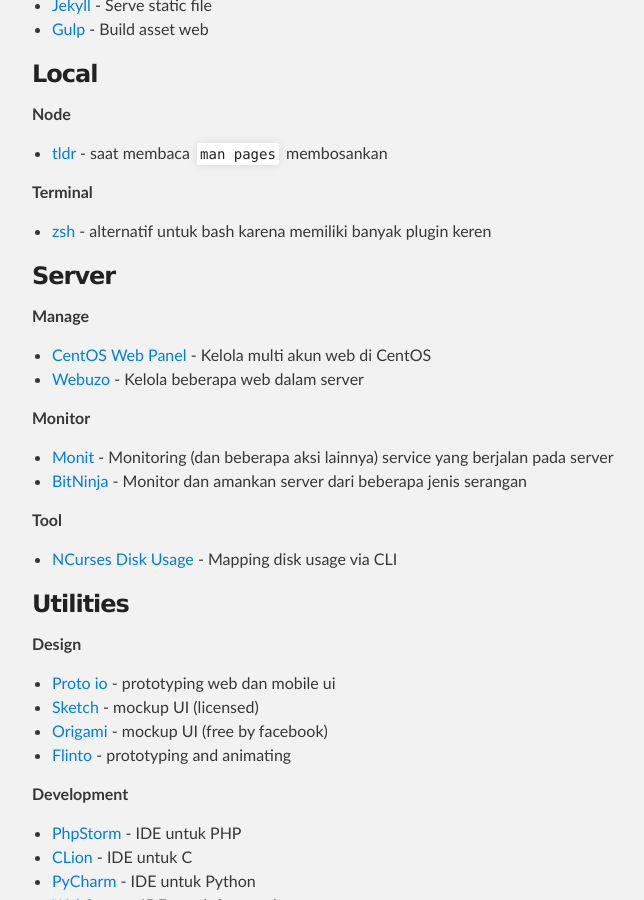
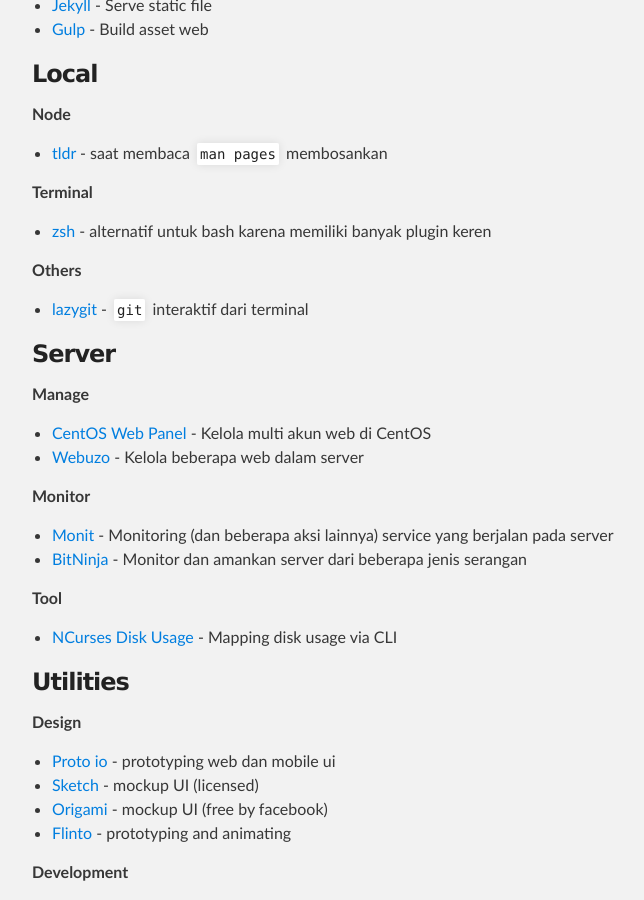
Before and after one commit to muhammaderfan/erf, a Jekyll site: the page built from resources.md, in a window 1280 px wide and 900 px high, scrolled down 1330 px. Shown: the whole window, without its empty margins (288-932 px from the left). Built offline with Jekyll 4.4.1, drawn with Linux system fonts in a browser that asks for light colours; our own code applies the rules of GitHub Pages for plain Markdown files.

Commit message:
update resources

```diff
--- a/resources.md
+++ b/resources.md
@@ -55,6 +55,9 @@
 
 **Terminal**
 - [zsh](http://www.zsh.org/) - alternatif untuk bash karena memiliki banyak plugin keren
+
+**Others**
+- [lazygit](https://github.com/jesseduffield/lazygit) - `git` interaktif dari terminal
 
 ### Server
 
```
